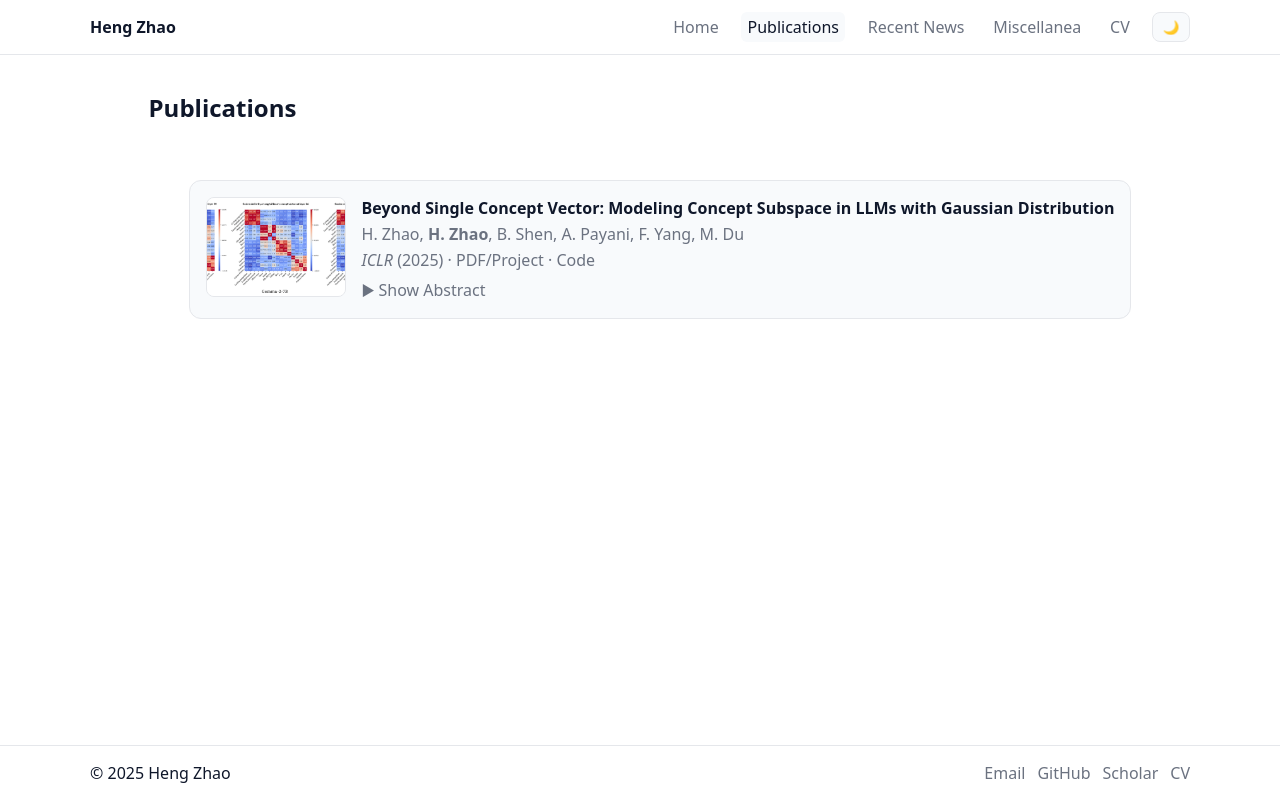
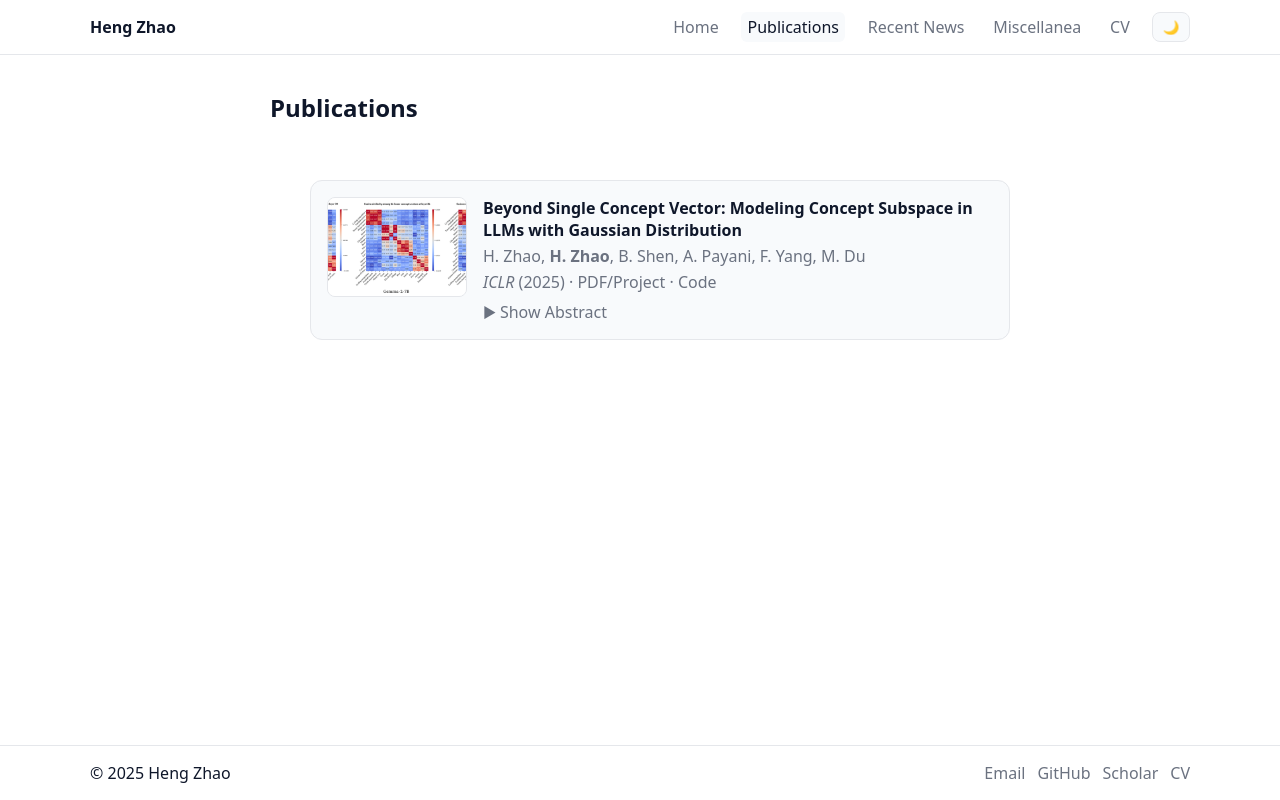
Before and after one commit to HengHugoZhao/henghugozhao.github.io, a React (Vite) app: page /publications in a window 1280 px wide. Built offline with nearby package versions, Linux system fonts and the light colour scheme.

Commit message:
change the style

```diff
--- a/src/styles.css
+++ b/src/styles.css
@@ -20,6 +20,7 @@ a:hover {
   grid-template-columns: 140px 1fr;
   gap: 1rem;
   align-items: start;
+  width: 100%;
 }
 
 .pub__thumb {
@@ -31,7 +32,7 @@ a:hover {
   background: var(--card);
 }
 
-.pub__body { display: grid; gap: .25rem; }
+.pub__body { display: grid; gap: .25rem; overflow-wrap: break-word; }
 .pub__titleLink { text-decoration: none; }
 .pub__titleLink:hover { text-decoration: underline; }
 .pub__venue em { font-style: italic; }
@@ -114,7 +115,7 @@ a:hover {
 .card:hover { transform: translateY(-1px); transition: transform .15s ease; }
 
 .pubs { display:grid; gap: 1rem; }
-.pub { padding: 1rem; border:1px solid var(--border); border-radius: 12px; background: var(--card); }
+.pub { padding: 1rem; border:1px solid var(--border); border-radius: 12px; background: var(--card); max-width: 700px; width: 100%; margin-left: auto; margin-right: auto; }
 .pub__title { font-weight: 600; }
 .pub__authors, .pub__venue, .pub__note { color: var(--muted); }
 .pub__note { font-style: italic; }
```
